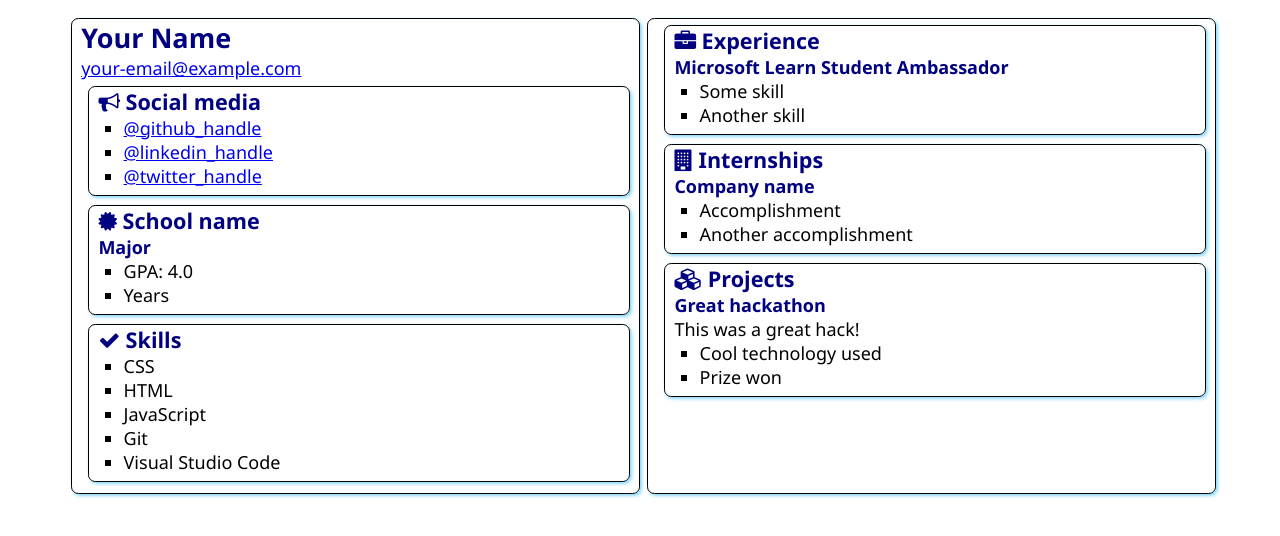
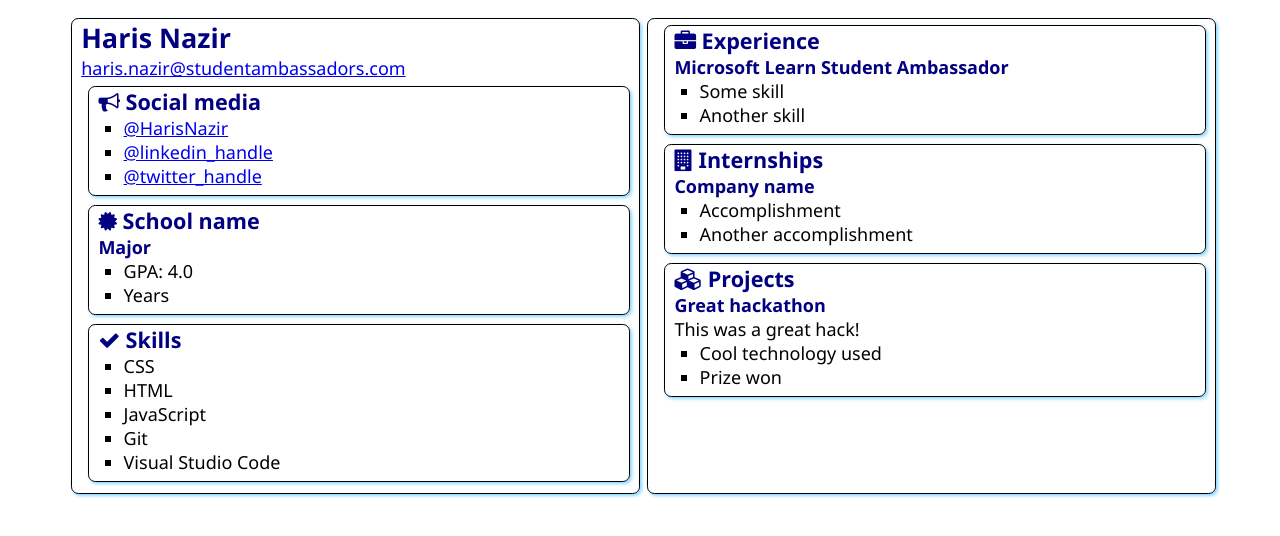
Before and after one commit to HarisNazir/SATechnicalOnboarding, a plain HTML site: page src/index.html in a window 1280 px wide. Drawn offline with Linux system fonts and the light colour scheme.

Commit message:
Added Some Details

```diff
--- a/src/index.html
+++ b/src/index.html
@@ -12,8 +12,8 @@
 <body>
     <main>
         <article class="box">
-            <h1>Your Name</h1>
-            <div><a href="mailto:your.email@example.com">your-email@example.com</a></div>
+            <h1>Haris Nazir</h1>
+            <div><a href="haris.nazir@studentambassadors.com">haris.nazir@studentambassadors.com</a></div>
 
             <section class="box">
                 <h2>
@@ -21,7 +21,7 @@
                     Social media
                 </h2>
                 <ul>
-                    <li><a href="https://github.com/<handle>">@github_handle</a></li>
+                    <li><a href="https://github.com/HarisNazir">@HarisNazir</a></li>
                     <li><a href="https://linkedin.com/in/<handle>">@linkedin_handle</a></li>
                     <li><a href="https://twitter.com/<handle>">@twitter_handle</a></li>
                 </ul>
```
